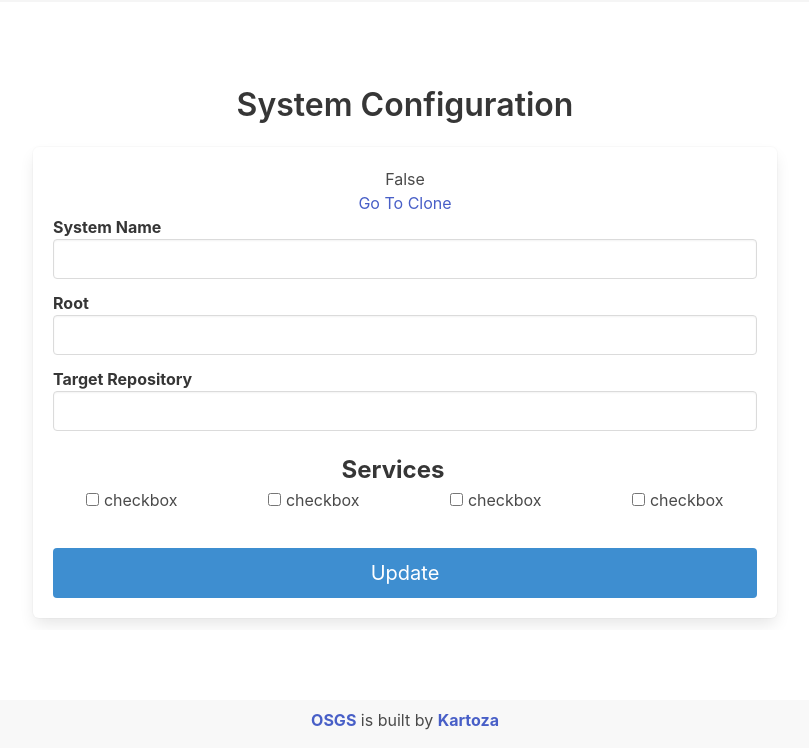
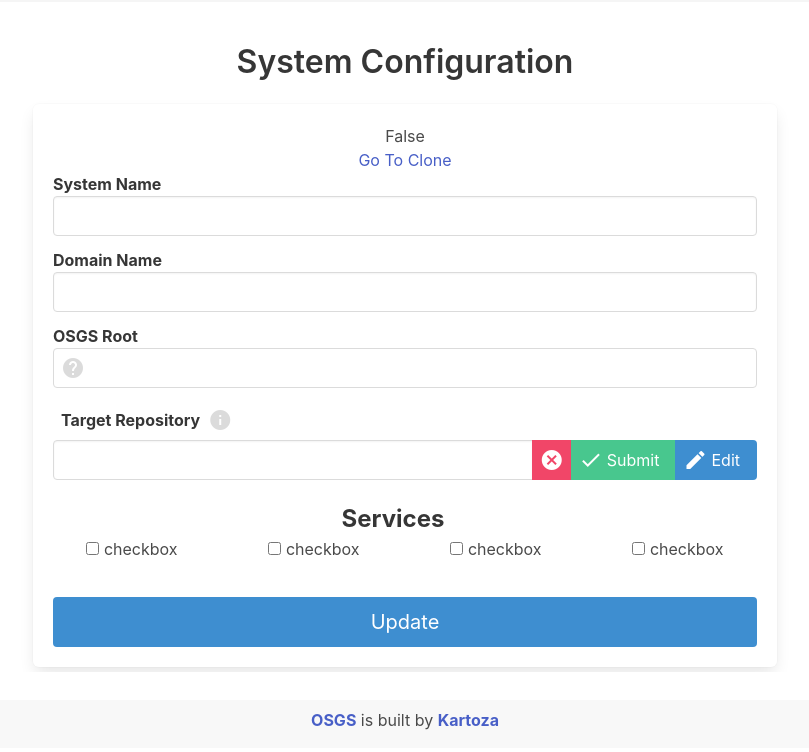
Before and after one commit to zacharlie/osgs-admin, a Flask app: template app/osgs_admin/templates/config.html in a window 1280 px wide. Shown: the part 52-804 px from the top of the page, without its empty margins (235-1044 px from the left). Run offline with Flask 2, Linux system fonts and the light colour scheme; the template is opened without the code that fills it, so the values that code supplies are empty; some libraries are stand-ins or nearby versions.

Commit message:
classier config input designs

```diff
--- a/app/osgs_admin/templates/config.html
+++ b/app/osgs_admin/templates/config.html
@@ -18,7 +18,7 @@
 
             <div class="field">
                 <div class="field-label has-text-left">
-                    <label class="label">System Name</label>
+                    <label class="label" title="Site and System Name">System Name</label>
                 </div>
                 <div class="field-body">
                     <div class="field">
@@ -32,13 +32,13 @@
 
             <div class="field">
                 <div class="field-label has-text-left">
-                    <label class="label">Root</label>
+                    <label class="label" title="Site FQDN">Domain Name</label>
                 </div>
                 <div class="field-body">
                     <div class="field">
                         <p class="control">
-                            <input class="input" type="text" name="root"
-                                value="{{ osgs.root }}">
+                            <input class="input" type="text" name="name"
+                                value="{{ osgs.fqdn }}">
                         </p>
                     </div>
                 </div>
@@ -46,14 +46,61 @@
 
             <div class="field">
                 <div class="field-label has-text-left">
-                    <label class="label">Target Repository</label>
+                    <label class="label" title="Base Directory for Repository">OSGS Root</label>
                 </div>
                 <div class="field-body">
                     <div class="field">
-                        <p class="control">
+                        <p class="control has-icons-left">
+                            <input class="input" type="text" name="root"
+                                value="{{ osgs.root }}" readonly>
+                            <span class="icon is-small is-left">
+                                <i class="material-icons" title="Help">help</i>
+                            </span>
+                        </p>
+                    </div>
+                </div>
+            </div>
+
+            <div class="field">
+                <div class="field-label has-text-left is-flex is-align-items-center p-2">
+                    <label class="label is-flex is-align-content-center"
+                        title="Remote Git Repository">
+                        Target Repository
+                        <a href="#" class="icon has-text-grey-lighter ml-2
+                        is-clickable is-flex is-align-content-center">
+                            <i class="material-icons" title="Help">info</i>
+                        </a>
+                    </label>
+                </div>
+                <div class="field-body">
+                    <div class="field has-addons">
+                        <p class="control is-expanded">
                             <input class="input" type="text" name="osgs_repo"
                                 value="{{ osgs_repo }}">
                         </p>
+                        <div class="control">
+                            <a class="button is-danger">
+                                <span class="icon">
+                                    <i class="material-icons" title="Cancel Edits">cancel</i>
+                                </span>
+                            </a>
+                        </div>
+                        <div class="control">
+                            <a class="button is-success">
+                                <span class="icon mr-1">
+                                    <i class="material-icons" title="Submit Changes">check</i>
+                                </span>
+                                Submit
+                            </a>
+                        </div>
+                        <div class="control">
+                            <a class="button is-info">
+                                <span class="icon mr-1">
+                                    <i class="material-icons" title="Edit Field">edit</i>
+                                </span>
+                                Edit
+                            </a>
+                        </div>
                     </div>
                 </div>
             </div>
--- a/requirements-dev.txt
+++ b/requirements-dev.txt
@@ -1,5 +1,5 @@
 Flask==2.0.1
-uWSGI==2.0.19.1
+# uWSGI==2.0.19.1
 Flask-Login==0.5.0
 Flask-SQLAlchemy==2.5.1
 docker-compose==1.29.2
```
